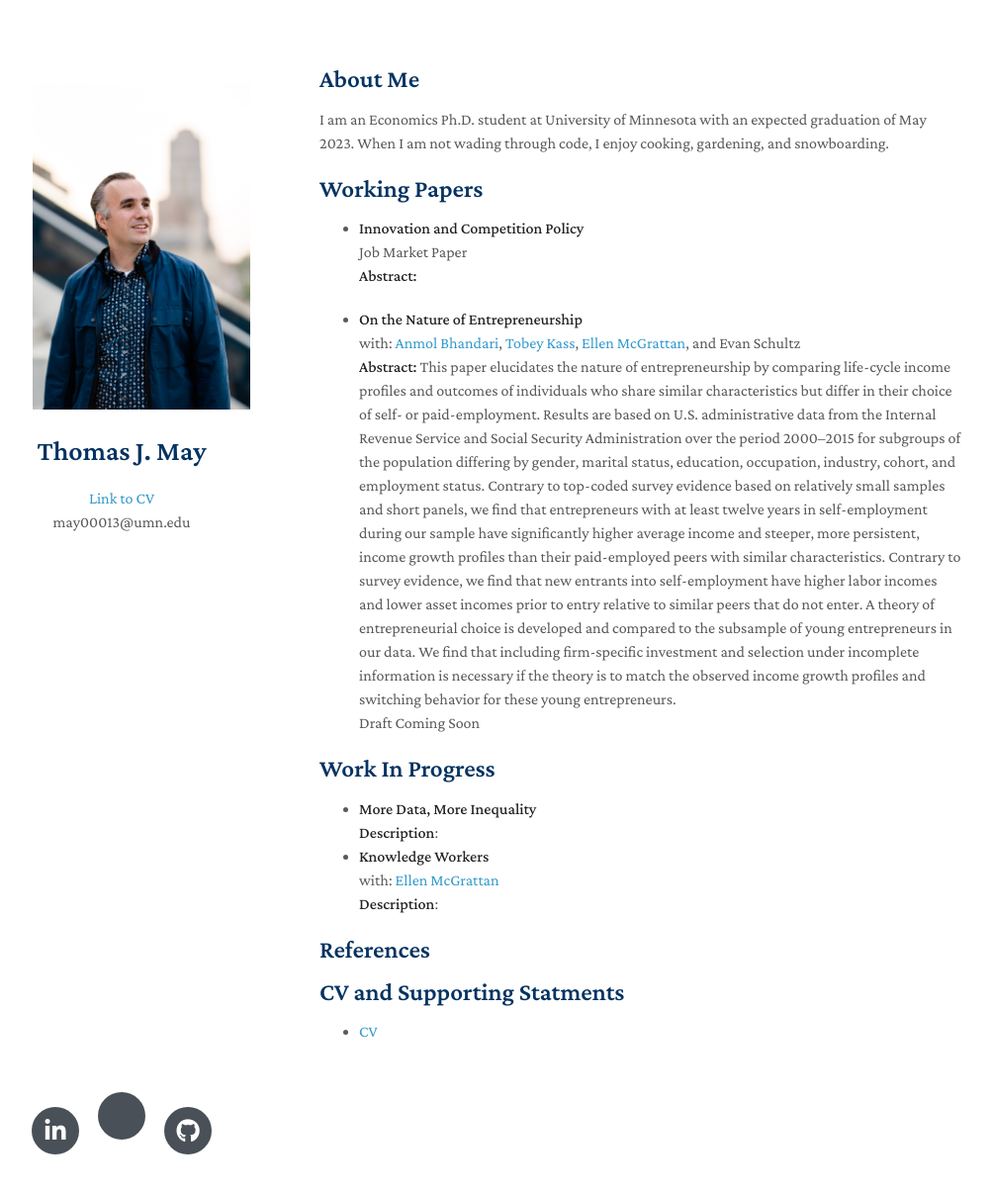
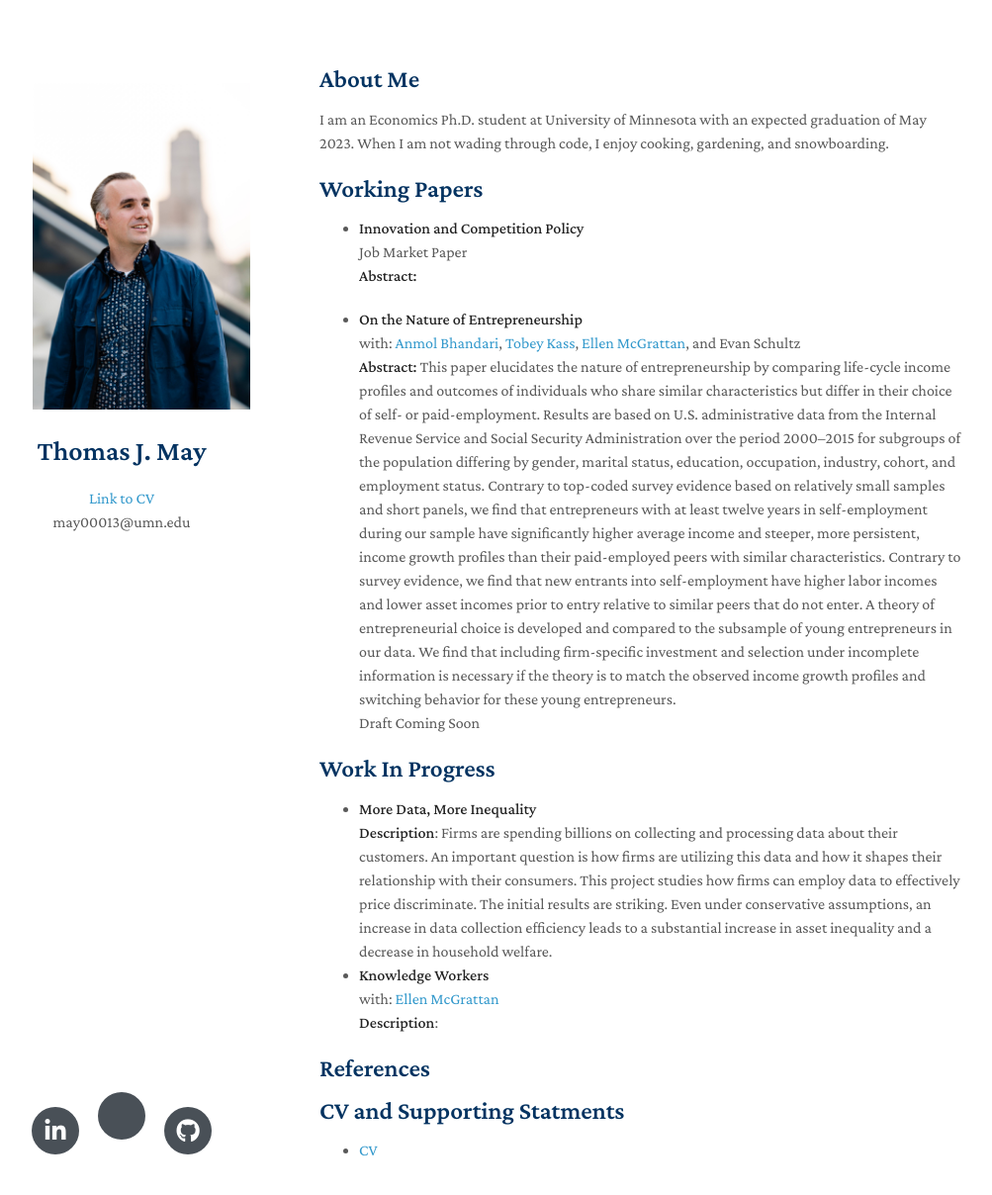
Before and after one commit to MayEcon/mayecon.github.io, a Jekyll site: the page built from index.md, in a window 1280 px wide and 1269 px high. Shown: the top 1208 px of the window at 99% size, without its empty margins (147-1150 px from the left). Built offline with Jekyll 4.4.1, drawn with Linux system fonts in a browser that asks for light colours; nearby versions of some CDN libraries; a style sheet for code colours, icons or effects is not loaded; our own code applies the rules of GitHub Pages for plain Markdown files.

Commit message:
Update index.md

```diff
--- a/index.md
+++ b/index.md
@@ -25,7 +25,8 @@ I am an Economics Ph.D. student at University of Minnesota with an expected grad
 ## Work In Progress
 - **More Data, More Inequality**
   <br>
-  **Description**:
+  **Description**: Firms are spending billions on collecting and processing data about their customers. An important question is how firms are utilizing this data and how it shapes their relationship with their consumers. This project studies how firms can employ data to effectively price discriminate. The initial results are striking. Even under conservative assumptions, an increase in data collection efficiency leads to a substantial increase in asset inequality and a decrease in household welfare.
+  <br>
 - **Knowledge Workers**
   <br>
   with: [Ellen McGrattan](http://users.econ.umn.edu/~erm/)
```
